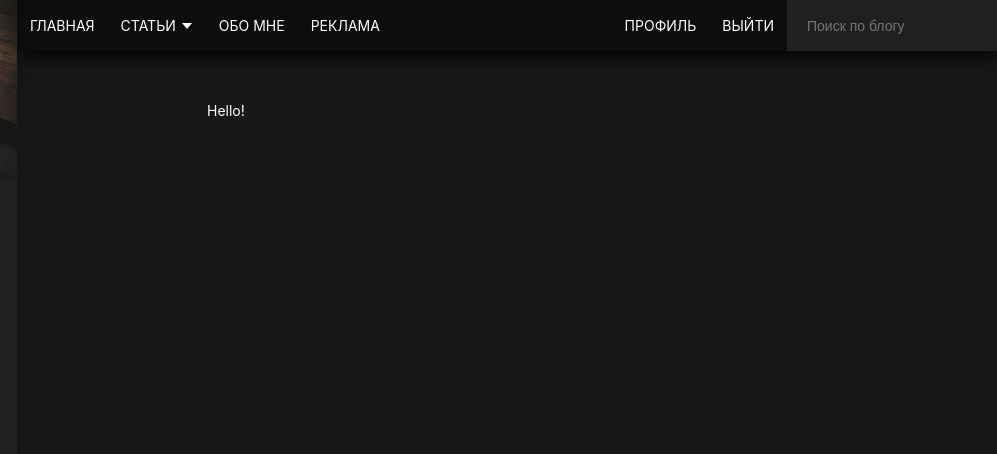
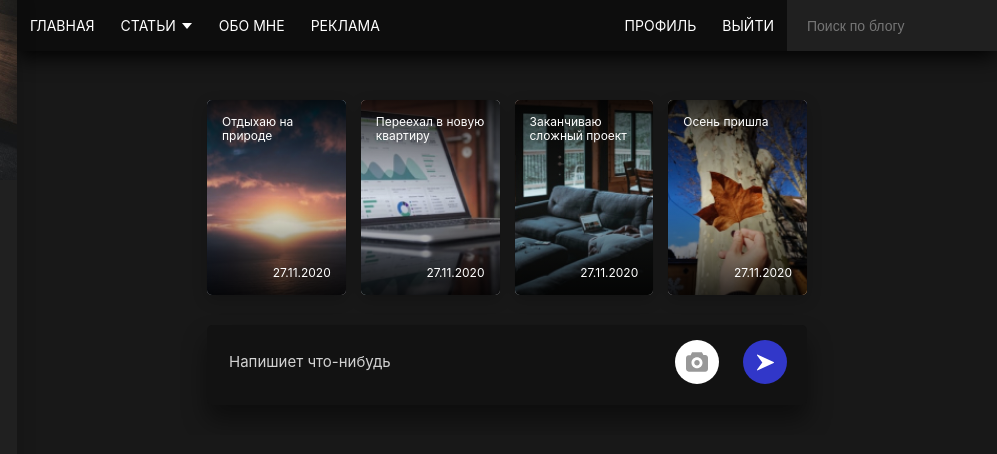
Before and after one commit to DmitriyKonnov/PersonalBlog, a website: page src/index.html in a window 1280 px wide. Shown: the top 454 px of the page, 283-1280 px from the left. Drawn offline with nearby package versions, Linux system fonts and the light colour scheme; files that its build step writes are made by us from their sources.

Commit message:
added stories & add-post blocks

```diff
--- /dev/null
+++ b/src/assets/scss/blocks/add-post.scss
@@ -0,0 +1,76 @@
+.add-post {
+    padding: 1.5rem 2rem;
+    height: 8rem;
+    background-color: $secondary_color;
+    box-shadow: 0 15px 25px rgba($black, .45);
+    border-radius: 5px;
+    margin-bottom: 3rem;
+}
+
+.add-post__form {
+    display: flex;
+    align-items: center;
+   .add-post__form-textarea{
+        display: block;
+        height: 2.5rem;
+        flex-basis: 80%;
+        background-color: transparent;
+        resize: none;
+        border: none;
+        font-family: inherit;
+        font-size: 1.5rem;
+        color: $white;
+
+        &::placeholder {
+            color: #D2D2D2;
+        }
+   }
+}
+
+
+.add-post__form-action {
+    display: flex;
+    flex-basis: 20%;
+    justify-content: space-between;
+
+    .add-post__form-action--label{
+        position: relative;
+        display: block;
+        width: 4.4rem;
+        height: 4.4rem;
+        border-radius: 50%;
+        border: none;
+        background-color: $white;
+        cursor: pointer;
+
+        .add-post__form-action--label-photo {
+            display: block;
+            position: absolute;
+            top: 50%;
+            left: 50%;
+            transform: translate(-50%, -50%);
+        }
+
+
+        .add-post__form-action--input {
+            display: none;
+        }
+
+        &:hover {
+            background-color: darken($white, 20%);
+        }
+    }
+
+    .add-post__form-action--btn {
+        display: block;
+        width: 4.4rem;
+        height: 4.4rem;
+        border-radius: 50%;
+        border: none;
+        background-color: $blue;
+
+        &:hover {
+            background-color: darken($blue, 20%);
+        }
+    }
+}
--- /dev/null
+++ b/src/assets/scss/blocks/stories.scss
@@ -0,0 +1,72 @@
+.stories {
+    position: relative;
+    display: grid;
+    grid-template-columns: 1fr 1fr 1fr 1fr;
+    grid-column-gap: 15px;
+    grid-template-rows: 195px;
+    margin-bottom: 3rem;
+
+
+    .stories__item {
+        overflow: hidden;
+        border-radius: 5px;
+        position: relative;
+        background-color: $white;
+        box-shadow: 0 5px 15px rgba($color: #000000, $alpha: .2);
+
+        &::after{
+            content: '';
+            display: block;
+            width: 100%;
+            height: 100%;
+            position: absolute;
+            top: 0;
+            left: 0;
+            z-index: 2;
+            background: linear-gradient(to bottom, rgba($black, .8), rgba($black, 0) 50%, rgba($black, .8));
+        }
+
+        &:hover{
+            .stories__photo {
+                transform: scale(1.5);
+                transition-duration: 5s;
+            }
+        }
+    }
+
+    .stories__photo {
+        display: block;
+        width: 100%;
+        height: 100%;
+        position: absolute;
+        top: 0;
+        left: 0;
+        object-fit: cover;
+        z-index: 1;
+        transition: transform 1s ease-in-out;
+        transform: scale(1.05);
+    }
+
+    .stories__title {
+        position: absolute;
+        top: 0;
+        left: 0;
+        z-index: 3;
+        padding: 1.5rem;
+        font-size: 1.2rem;
+        line-height: 1.4rem;
+        font-weight: 400;
+    }
+
+    .stories__date {
+        position: absolute;
+        bottom: 0;
+        right: 0;
+        z-index: 3;
+        padding: 1.5rem;
+        font-size: 1.2rem;
+        line-height: 1.4rem;
+        font-weight: 400;
+        text-align: right;
+    }
+}
--- a/src/assets/scss/style.scss
+++ b/src/assets/scss/style.scss
@@ -37,3 +37,5 @@ body {
 @import 'blocks/button';
 @import 'blocks/search.scss';
 @import 'blocks/subnav.scss';
+@import 'blocks/stories';
+@import 'blocks/add-post';
--- a/src/index.html
+++ b/src/index.html
@@ -2,5 +2,47 @@
 layout: default
 title: BrainsCloud | Home
 ---
+<!-- Stories -->
+<div class="stories">
+    <div class="stories__item">
+        <img class="stories__photo" src="assets/images/Stories/Stories-1.jpg" alt="">
+        <div class="stories__title">Отдыхаю на природе</div>
+        <time class="stories__date" datetime="2020-11-27">27.11.2020</time>
+    </div>
+    <div class="stories__item">
+        <img class="stories__photo" src="assets/images/Stories/Stories-2.jpg" alt="">
+        <div class="stories__title">Переехал в новую
+            квартиру</div>
+        <time class="stories__date" datetime="2020-11-27">27.11.2020</time>
+    </div>
+    <div class="stories__item">
+        <img class="stories__photo" src="assets/images/Stories/Stories-3.jpg" alt="">
+        <div class="stories__title">Заканчиваю
+            сложный проект</div>
+        <time class="stories__date" datetime="2020-11-27">27.11.2020</time>
+    </div>
+    <div class="stories__item">
+        <img class="stories__photo" src="assets/images/Stories/Stories-4.jpg" alt="">
+        <div class="stories__title">Осень пришла</div>
+        <time class="stories__date" datetime="2020-11-27">27.11.2020</time>
+    </div>
+</div>
+<!-- stories -->
 
-Hello!
+
+<!-- Add Post -->
+
+<div class="add-post">
+    <form class="add-post__form" action="">
+        <textarea class="add-post__form-textarea" name="post-text" placeholder="Напишиет что-нибудь"></textarea>
+        <div class="add-post__form-action">
+            <label class="add-post__form-action--label" for="add-post-file">
+                <img class="add-post__form-action--label-photo" src="assets/images/btn-image/add-photo.svg" alt="">
+                <input class="add-post__form-action--input" class="" type="file" id="add-post-file">
+            </label>
+            <button class="add-post__form-action--btn" type="submit">
+                <img src="assets/images/btn-image/Sent-text.svg" alt="Отправить">
+            </button>
+        </div>
+    </form>
+</div>
```
Also changed, not shown: dist/assets/css/style.css, dist/assets/css/style.min.css, dist/assets/images/Rectangle 4.jpg (added), dist/assets/images/Stories/Rectangle 4.jpg (added), dist/assets/images/Stories/Stories-1.jpg (added), dist/assets/images/Stories/Stories-2.jpg (added), dist/assets/images/Stories/Stories-3.jpg (added), dist/assets/images/Stories/Stories-4.jpg (added), dist/assets/images/btn-image/Sent-text.svg (added), dist/assets/images/btn-image/add-photo.svg (added), dist/index.html, src/assets/images/Stories/Stories-1.jpg (added), src/assets/images/Stories/Stories-2.jpg (added), src/assets/images/Stories/Stories-3.jpg (added), 3 more files.
